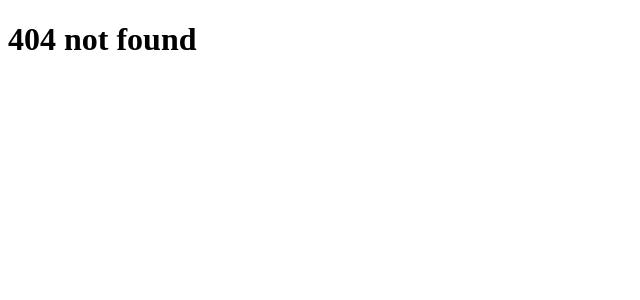
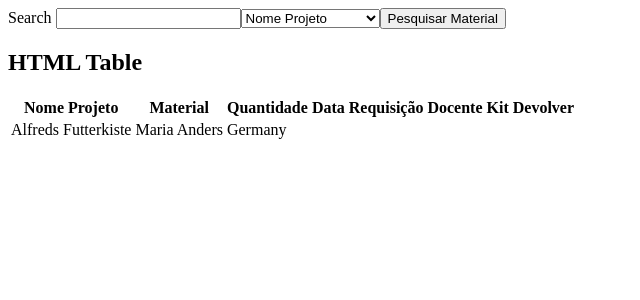
Before and after one commit to VascoGomesWork/PI-Implementacao, a React (Create React App) app in the folder client/: page /returnmaterials in a window 1280 px wide. Before the commit this address had no page. Shown: the top 300 px of the page, without its empty margins (0-640 px from the left). Built offline with nearby package versions, Linux system fonts and the light colour scheme.

Commit message:
Interfaces

```diff
--- a/client/src/App.css
+++ b/client/src/App.css
@@ -36,3 +36,19 @@
     transform: rotate(360deg);
   }
 }
+
+ table {
+   font-family: arial, sans-serif;
+   border-collapse: collapse;
+   width: 100%;
+ }
+
+td, th {
+  border: 1px solid #dddddd;
+  text-align: left;
+  padding: 8px;
+}
+
+tr:nth-child(even) {
+  background-color: #dddddd;
+}
--- /dev/null
+++ b/client/src/Pages/CreateMaterialsKitsPage.js
@@ -0,0 +1,74 @@
+import React, {useState} from "react";
+import ListMaterialItem from "./ListMaterialItem";
+
+export default function CreateMaterialsKitsPage(){
+
+    const [nome, setNome] = useState()
+    const [search, setSearch] = useState()
+    const [observacoes, setObservacoes] = useState()
+
+    const searchData = async (e) => {
+
+        console.log("e = " + e.target.value)
+
+        const {name, value, type} = e.target
+
+        setSearch(prevState => ({
+            ...prevState,
+            [search]: e.target.value
+        }))
+
+        console.log("Search = " + JSON.stringify(search.search))
+        console.log("Search = " + search.search)
+    }
+
+    const criarKit = async (e) => {
+
+    }
+
+    return (
+        <div>
+            <h1>Criar Kit de Material</h1>
+            <form>
+                <div>
+                    <label>Nome Kit de Material </label>
+                    <input
+                        type="text"
+                        value={nome}
+                        onChange={(e) => setNome(e.target.value)}
+                        id=""
+                    />
+                </div>
+
+                <div>
+                    <label>Search </label>
+                    <input
+                        type="search"
+                        onChange={searchData}
+                        id=""
+                    />
+
+                </div>
+
+                <div>
+                    <label>Lista de Materiais </label>
+                    <ul>
+                        <ListMaterialItem />
+                    </ul>
+                </div>
+                <div>
+                    <label>Observações </label>
+                    <input
+                        type="text"
+                        value={observacoes}
+                        onChange={(e) => setObservacoes(e.target.value)}
+                        id=""
+                    />
+                </div>
+                <button type="button" onClick={criarKit}>
+                    Criar Novo Kit
+                </button>
+            </form>
+        </div>
+    );
+}
--- a/client/src/Pages/LandingPage.js
+++ b/client/src/Pages/LandingPage.js
@@ -16,6 +16,14 @@ const LandingPage = () => {
 
   const realizarRequisicoes = async () => {
     window.location.href = "/realizarrequisicoes";
+  };
+
+  const realizarDevolucoes = async () => {
+    window.location.href = "/returnmaterials";
+  };
+
+  const criarKits = async () => {
+    window.location.href = "/createkits";
   };
 
   const adicionarMaterial = async () => {
@@ -60,7 +68,7 @@ const LandingPage = () => {
 
           <button onClick={realizarRequisicoes}>Realizar Requisições - X</button>
           <br />
-          <button onClick={checkStocks}>Realizar Devoluções - X</button>
+          <button onClick={realizarDevolucoes}>Realizar Devoluções - X</button>
           <br />
           <button onClick={checkStocks}>Lista de Materiais</button>
           <br />
@@ -68,7 +76,7 @@ const LandingPage = () => {
           <br />
           <button onClick={adicionarMaterial}>Adicionar Material</button>
           <br />
-          <button onClick={adicionarMaterial}>Criar Kit de Material - X</button>
+          <button onClick={criarKits}>Criar Kit de Material - X</button>
           <br />
           <button onClick={adicionarMaterial}>Lista de Kits - X</button>
           <br />
--- /dev/null
+++ b/client/src/Pages/ListMaterialItem.js
@@ -0,0 +1,21 @@
+import React, {useState} from "react";
+
+export default function ListMaterialItem(){
+
+    const [material, setMaterial] = useState()
+    const [quantidade_material, setQuantidadeMaterial] = useState()
+
+    return(
+        <li>
+            <label>Material: </label>
+            <input type="text" value={material} onChange={(e) => setMaterial(e.target.value)}/>
+            <label>Quantidade </label>
+            <input
+                type="text"
+                value={quantidade_material}
+                onChange={(e) => setQuantidadeMaterial(e.target.value)}
+                id=""/>
+            <button type="button" >Apagar</button>
+        </li>
+    )
+}
--- a/client/src/Pages/RealizarRequisicoesPage.js
+++ b/client/src/Pages/RealizarRequisicoesPage.js
@@ -1,4 +1,4 @@
-import React, {useState} from "react";
+import React, {useEffect, useState} from "react";
 import httpClient from "../httpClient";
 //import httpClient from "../httpClient";
 
@@ -22,8 +22,17 @@ export default function RealizarRequisicoesPage(){
         //console.log("Lista de Materiais = " + lista_materiais);
         //console.log("Data Entrega Prevista = " + data_entrega_prevista);
 
+        //Sets Default Value
+        useEffect(() => {
+            setComboboxMaterialKit("Material")
+        }, []);
+
         const searchMaterial = async (e) => {
             console.log("Search = " + search);
+
+
+
+            console.log("Combobox Material Kit = " + combobox_material_kit)
             try{
                 await httpClient.post("//localhost:5000/showmaterialsbyname",{
                     search
--- /dev/null
+++ b/client/src/Pages/ReturnsMaterialsPage.js
@@ -0,0 +1,67 @@
+import React, {useEffect, useState} from "react";
+
+export default function ReturnMaterialsPage(){
+
+    const [search, setSearch] = useState()
+    const [search_option, setSearchOption] = useState()
+
+    //Sets Default Value
+    useEffect(() => {
+        setSearchOption("Nome_Projeto")
+    }, []);
+
+    const searchMaterial = async (e) => {
+        console.log("Search = " + search)
+        console.log("Search Option = " + search_option)
+    }
+
+    return(
+        <div>
+            <div>
+                <label>Search </label>
+                <input
+                    type="search"
+                    value={search}
+                    onChange={(e) => setSearch(e.target.value)}
+                    id=""
+                />
+
+                <select
+                    type="search"
+                    onChange={(choice) => setSearchOption(choice.target.value)}>
+                    <option value="Nome_Projeto">Nome Projeto</option>
+                    <option value="Material">Material</option>
+                    <option value="Data_Requisição">Data de Requisição</option>
+                    <option value="Docente">Docente</option>
+                    <option value="Kit">Kit</option>
+                </select>
+
+                <button type="button" onClick={searchMaterial}>
+                    Pesquisar Material
+                </button>
+            </div>
+
+
+
+            <h2>HTML Table</h2>
+
+            <table>
+                <tr>
+                    <th>Nome Projeto</th>
+                    <th>Material</th>
+                    <th>Quantidade</th>
+                    <th>Data Requisição</th>
+                    <th>Docente</th>
+                    <th>Kit</th>
+                    <th>Devolver</th>
+                </tr>
+                <tr>
+                    <td>Alfreds Futterkiste</td>
+                    <td>Maria Anders</td>
+                    <td>Germany</td>
+                </tr>
+
+            </table>
+        </div>
+    )
+}
--- a/client/src/Router.js
+++ b/client/src/Router.js
@@ -10,6 +10,8 @@ import AddProjectPage from "./Pages/AddProjectPage";
 import AddmaterialtypePage from "./Pages/AddmaterialtypePage"
 import ShowProjectsPage from "./Pages/ShowProjectsPage"
 import RealizarRequisicoesPage from "./Pages/RealizarRequisicoesPage";
+import ReturnMaterialsPage from "./Pages/ReturnsMaterialsPage";
+import CreateMaterialsKitsPage from "./Pages/CreateMaterialsKitsPage";
 
 const Router = () => {
   return (
@@ -22,6 +24,8 @@ const Router = () => {
         <Route path="/stock" element={<StockPage />} />
         <Route path="/addmaterial" element={<AddmaterialPage />} />
         <Route path="/realizarrequisicoes" element={<RealizarRequisicoesPage />} />
+        <Route path="/createkits" element={<CreateMaterialsKitsPage />} />
+        <Route path="/returnmaterials" element={<ReturnMaterialsPage />} />
         <Route path="/addproject" element={<AddProjectPage />} />
         <Route path="/updatematerial" element={<UpdatematerialPage />} />
         <Route path="/addmaterialtype" element={<AddmaterialtypePage />} />
```
